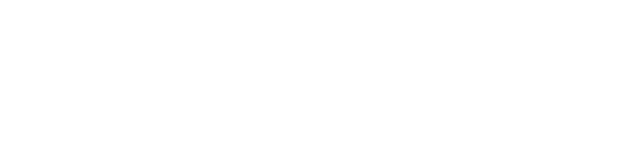
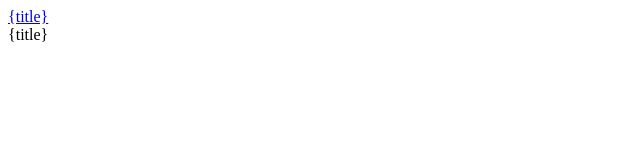
Before and after one commit to chris-at-github/ps-xo, a plain HTML site: page Resources/Private/Extensions/Xo/Partials/Components/Card.html in a window 1280 px wide. Shown: the whole page, without its empty margins (0-640 px from the left). Drawn offline with Linux system fonts and the light colour scheme.

Commit message:
Umbau Card Title -> über das Header/Header Partials werden Links mit einem target=_blank versehen

```diff
--- a/Resources/Private/Extensions/Xo/Partials/Components/Card.html
+++ b/Resources/Private/Extensions/Xo/Partials/Components/Card.html
@@ -22,7 +22,18 @@
 
 <f:section name="Header">
 	<div class="card--header">
-		<f:render partial="Header/Header" arguments="{header: title, layout: titleType, link: link, class: 'card--title'}" />
+		<f:render section="Title" arguments="{title: title, link: link}" />
 	</div>
 </f:section>
+
+<f:section name="Title">
+	<f:if condition="{link}">
+		<f:then>
+			<a href="{link}" class="card--title">{title}</a>
+		</f:then>
+		<f:else>
+			<div class="card--title">{title}</div>
+		</f:else>
+	</f:if>
+</f:section>
 </html>
```
